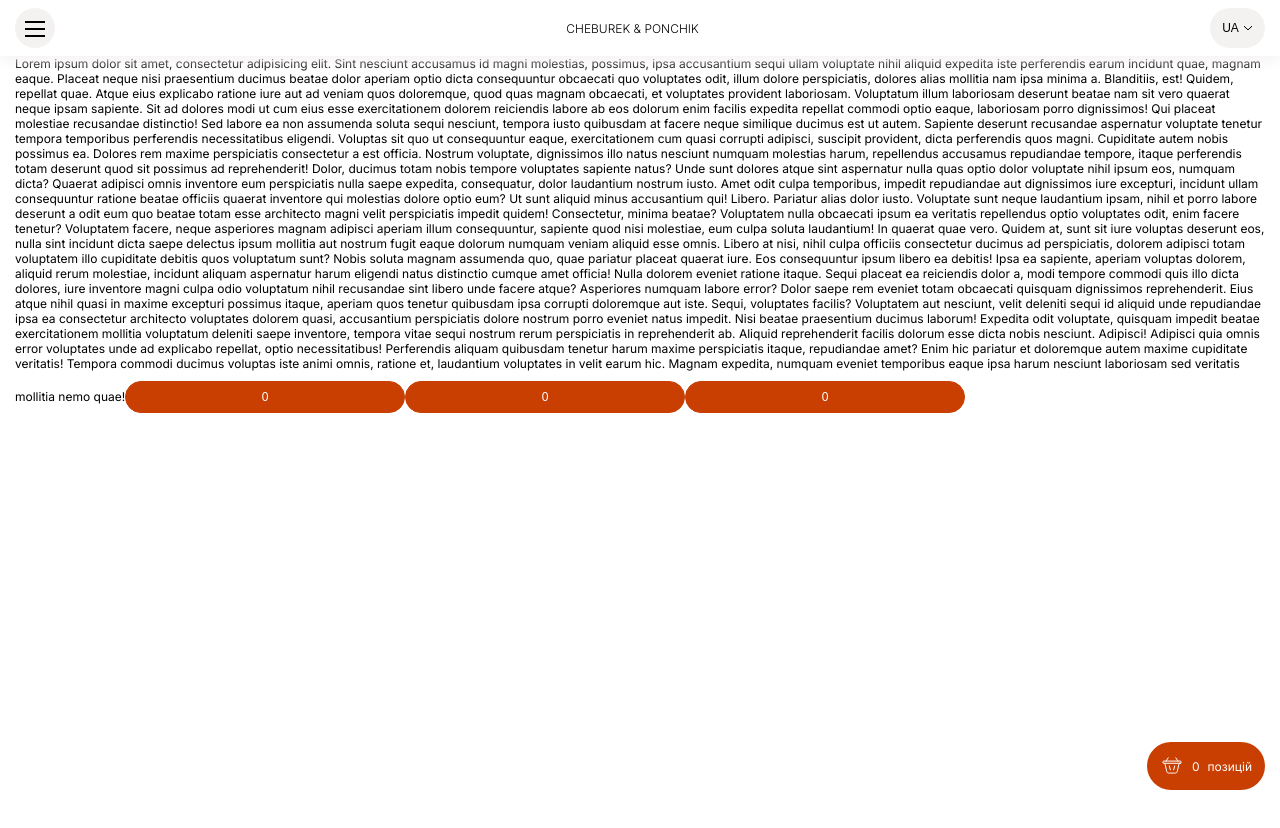
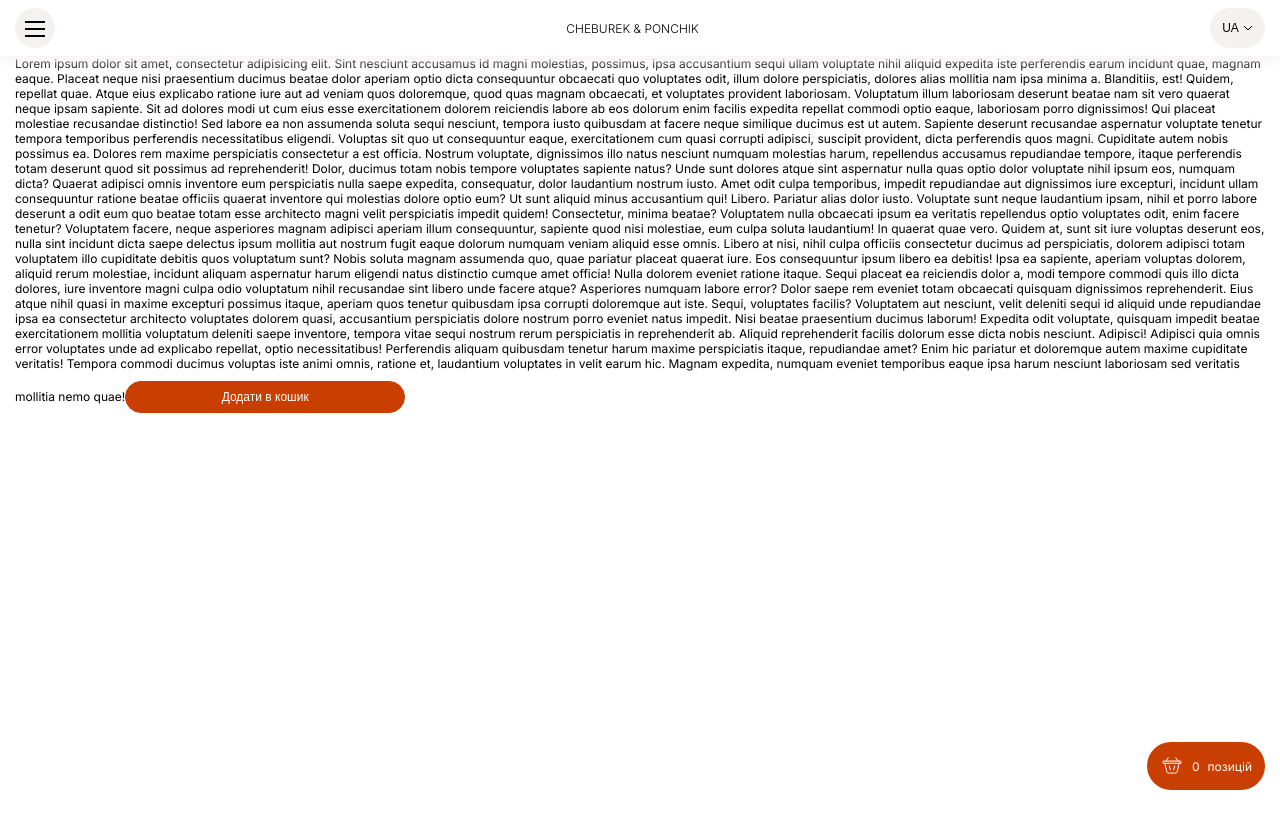
Before and after one commit to ArturTroyanDev/cheburek-shop, a Next.js app: page / in a window 1280 px wide. Shown: the top 828 px of the page. Built offline with nearby package versions, Linux system fonts and the light colour scheme.

Commit message:
added product counter

```diff
--- a/src/app/components/Button/Button.tsx
+++ b/src/app/components/Button/Button.tsx
@@ -1,21 +1,24 @@
 'use client'
 import React from 'react';
 import styles from './Button.module.scss'
-import { ShoppingCart } from '../ShoppingCart/ShoppingCart';
-import { AppContext } from '../../page';
-
-type propsType = {
-    text?: string;
-};
-
-export function Button({text = 'Додати в кошик' }: propsType) {
-    const {state, setState} = React.useContext(AppContext)
+// import { ShoppingCart } from '../ShoppingCart/ShoppingCart';
+import { ContextWrapper, TypeProvider, useProductCounter } from '@/context/contextProductsCounter';
 
 
+
+export function Button({
+    text = 'Додати в кошик', }: { text?: String; }) {
+
+    const {count, setCount} = useProductCounter()
+
+        function handleClick() {
+            setCount(count + 1)
+        }
+
     return (
+        <button onClick={handleClick} className={styles.button}>
+            {text}
+        </button>
 
-        <button onClick={() => setState(state + 1)} className={styles.button}>
-            {state}
-        </button>
     );
 }
--- a/src/app/components/ShoppingCart/ShoppingCart.tsx
+++ b/src/app/components/ShoppingCart/ShoppingCart.tsx
@@ -1,26 +1,29 @@
 'use client'
+
 import React from 'react';
 import Image from "next/image";
 import Cart from "../../../../public/icons/ShoppingCart.svg"
 import styles from './ShoppingCart.module.scss'
 import { Button } from '../Button/Button'
-import { AppContext } from '../../page';
+import { ContextWrapper, useProductCounter } from "@/context/contextProductsCounter";
+
+// import { AppContext } from '../../page';
 
 
-type propsType = {
-    productsInTheCart?: number;
-    // countAdd?: any;
-};
+// type Type = {
+//     num: Number;
+// }
 
 
-export function ShoppingCart ({productsInTheCart = 0 }: propsType)  {
-    const {state, setState} = React.useContext(AppContext)
+export function ShoppingCart() {
 
+    const {count, setCount} = useProductCounter()
 
     return (
         <div className={styles.cartBlock}>
             <Image src={Cart} alt="" />
-            <p>{state}</p>
+                <p>{count}</p>
+
             <p>позицій</p>
         </div>
     )
--- a/src/app/page.tsx
+++ b/src/app/page.tsx
@@ -1,31 +1,31 @@
-'use client'
 import React from "react";
 import { Header } from "./components/Header/Header";
 import { AboutUs } from "./components/AboutUs/AboutUs";
+
 import { Button } from "./components/Button/Button";
 import { ShoppingCart } from "./components/ShoppingCart/ShoppingCart";
+import { ContextWrapper, TypeProvider } from '@/context/contextProductsCounter';
+
 
 // if export is default, the component is exported without curly brackets.
 
 
 
-export const AppContext = React.createContext<any>(undefined);
-
 export default function Home() {
-  let [state, setState] = React.useState(0);
 
   return (
-    <div className="wrapper">
-      <AppContext.Provider value={{ state, setState }}>
+    <TypeProvider>
+      <div className="wrapper">
         <Header />
         <div className="container">
+
           <AboutUs />
           <ShoppingCart />
           <Button />
-          <Button />
-          <Button />
+
+
         </div>
-      </AppContext.Provider>
-    </div>
+      </div>
+    </TypeProvider>
   );
 }
--- /dev/null
+++ b/src/context/contextProductsCounter.tsx
@@ -0,0 +1,39 @@
+"use client"
+import React from "react"
+
+type containerProps = {
+    children: React.ReactNode; // React.ReactNode represents a React element, an array of React elements, or a string, number, or boolean.
+};
+
+type ContextType = {
+    count: number, // 111111111111111111
+    setCount: (num: number) => void
+}
+
+const typeContextState = {
+    count: 0,
+    setCount: () => 0
+}
+
+
+export const ContextWrapper = React.createContext<ContextType>(typeContextState)
+
+export const TypeProvider = (props: containerProps) => {
+
+    const [count, setCount] = React.useState<number>(0)
+
+    function handlecount(num: number) {
+        setCount(num)
+        console.log(num, 'something')
+    }
+
+    return (
+        <ContextWrapper.Provider value={{count, setCount: handlecount}}>
+            {props.children}
+        </ContextWrapper.Provider>
+    );
+};
+
+export function useProductCounter () {
+    return React.useContext(ContextWrapper)
+}
```
Also changed, not shown: 1 other file (tests, documents, lock files or other folders).
